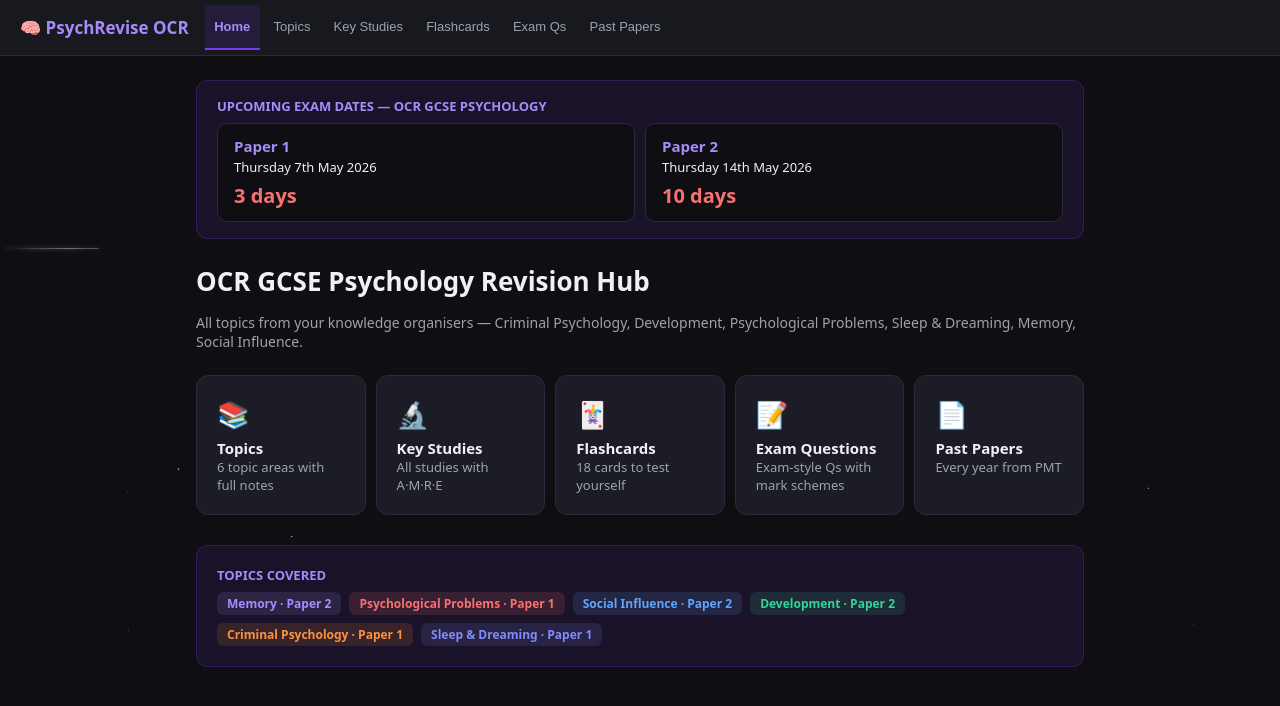
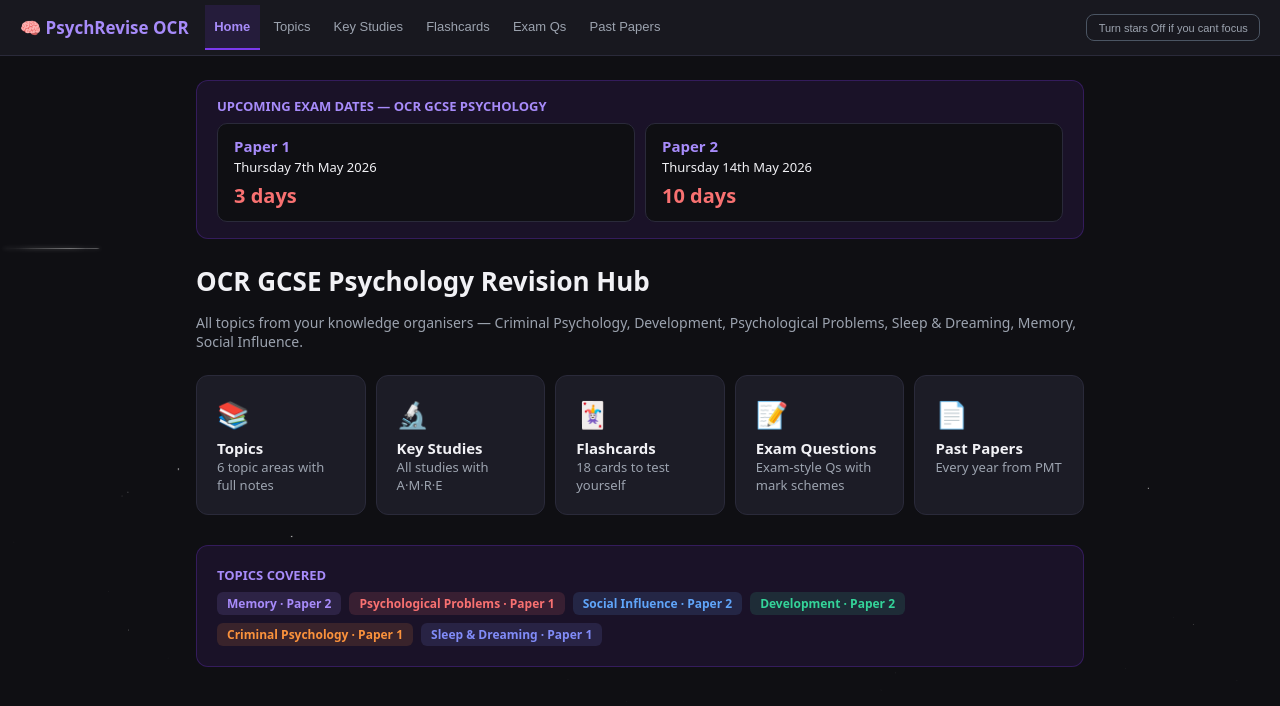
Before and after one commit to Z41N00/PsychologyWeb, a React (Create React App) app: page / in a window 1280 px wide. Shown: the top 706 px of the page. Built offline with nearby package versions, Linux system fonts and the light colour scheme.

Commit message:
Update App.js

```diff
--- a/src/App.js
+++ b/src/App.js
@@ -616,17 +616,29 @@ function FloatingStars() {
 // ─── APP ─────────────────────────────────────────────────────────────────────
 export default function App() {
   const [page, setPage] = useState("Home");
+  // Added the new state to track if stars should be shown
+  const [showStars, setShowStars] = useState(true);
+
   const pages = ["Home", "Topics", "Studies", "Flashcards", "Exam", "Papers"];
   const labels = { Home: "Home", Topics: "Topics", Studies: "Key Studies", Flashcards: "Flashcards", Exam: "Exam Qs", Papers: "Past Papers" };
 
   return (
     <div style={s.wrap}>
-      <FloatingStars />
+      {/* Conditionally render the stars based on the toggle */}
+      {showStars && <FloatingStars />}
 
       <div style={{ position: "relative", zIndex: 1 }}>
         <nav style={s.nav}>
           <span style={s.logo}>🧠 PsychRevise OCR</span>
           {pages.map(p => <button key={p} style={s.nb(page === p)} onClick={() => setPage(p)}>{labels[p]}</button>)}
+
+          {/* Added the toggle button right here, pushed to the right */}
+          <button
+            style={{ ...s.obtn, marginLeft: "auto", fontSize: 11, padding: "0.4rem 0.7rem", border: "1px solid #4b5563", color: "#9ca3af" }}
+            onClick={() => setShowStars(!showStars)}
+          >
+            {showStars ? "Turn stars Off if you cant focus" : "Turn stars On"}
+          </button>
         </nav>
         <main style={s.main}>
           {page === "Home" && <Home go={setPage} />}
```
